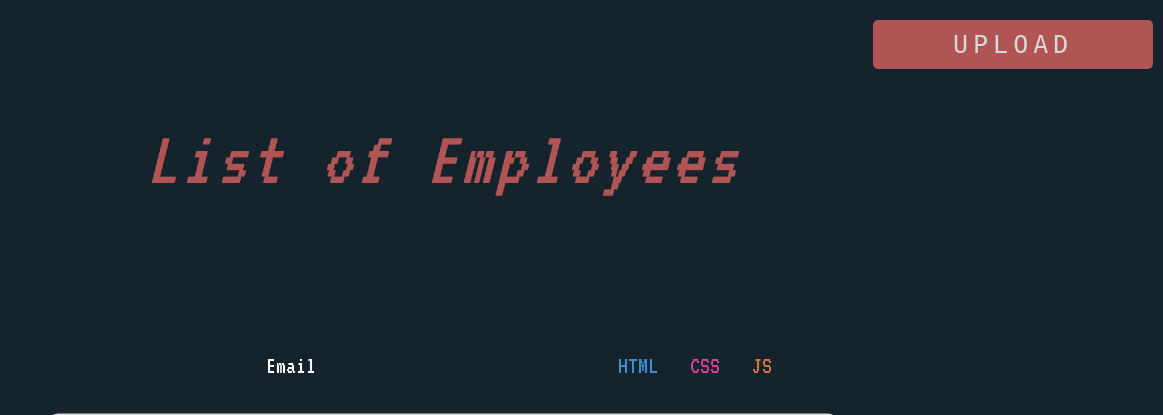
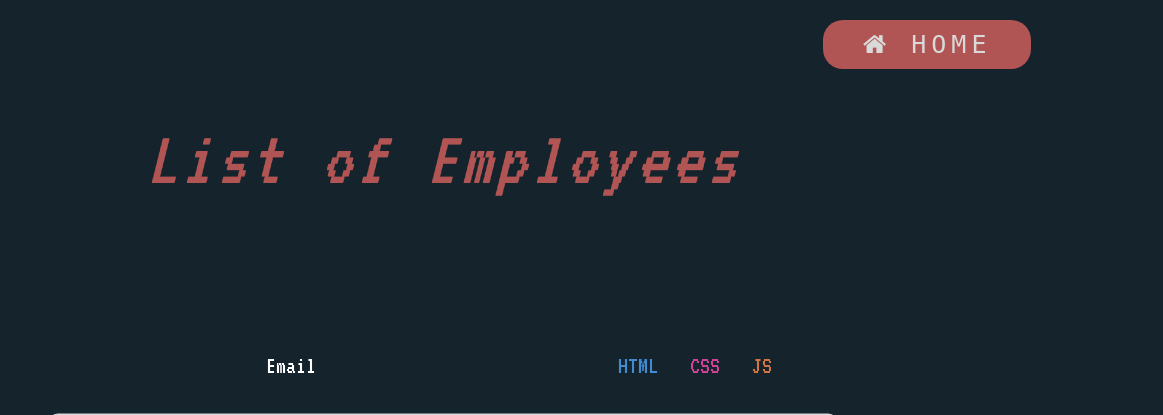
Before and after one commit to CSC-Odyssey/skillfsa-afl, a PHP site: page /results.php in a window 1440 px wide. Shown: the top 415 px of the page, without its empty margins (277-1440 px from the left). Run offline with PHP 8.4, Linux system fonts and the light colour scheme; some web fonts are replaced.

Commit message:
[Update] minor css (results.php)

```diff
--- a/DevHire Website/results.php
+++ b/DevHire Website/results.php
@@ -7,22 +7,24 @@ include("resultsHandler.php");
 <head>
 	<script src="results.js"></script>
 	<script src="index.js"></script>
+	<link rel="stylesheet" href="https://cdnjs.cloudflare.com/ajax/libs/font-awesome/4.7.0/css/font-awesome.min.css">
 	<style src="style.css"></style>
 	<link rel="stylesheet" type="text/css" href="style.css">
 	<link rel="stylesheet" href="https://fonts.googleapis.com/css2?family=DotGothic16&display=swap">
 	<link rel="stylesheet" href="https://fonts.googleapis.com/css?family=VT323">
-	<a href="index.php"><button class="button">UPLOAD</button></a>
+	<a href="index.php"><button class="button"><i class="fa fa-home"></i> HOME</button></a>
+
 	<style>
 		      .button {
         background-color: #B05454;
         color: #D9D9D9;
         border: none;
-        border-radius: 5px;
+        border-radius: 20px;
         font-size: 25px;
         font-family: "DotGothic16", monospace;
-        padding: 10px 80px;
+        padding: 10px 40px;
         margin-top: 20px;
-		margin-left: 1150px;
+		margin-left: 1100px;
         cursor: pointer;
         white-space: nowrap;
 		letter-spacing: 5px;
```
